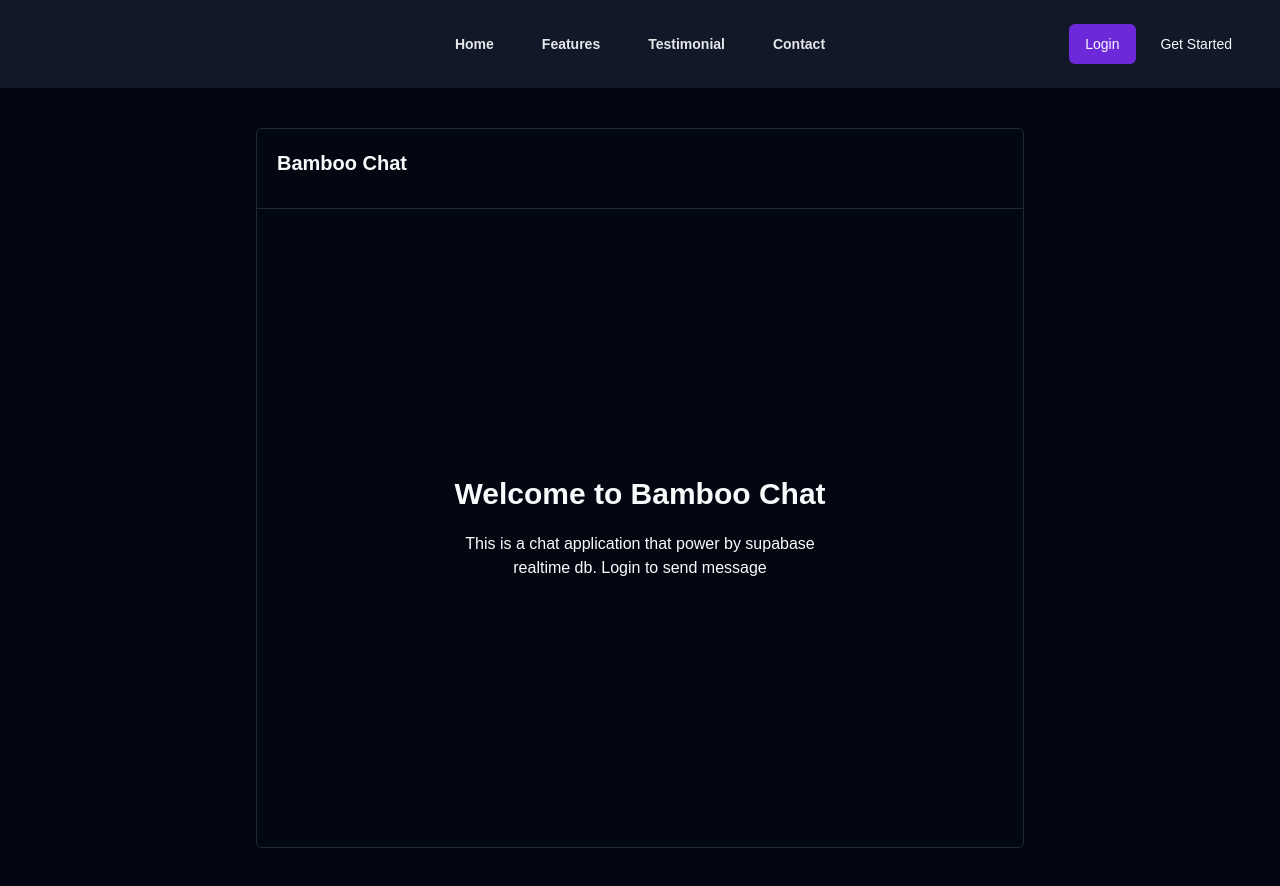
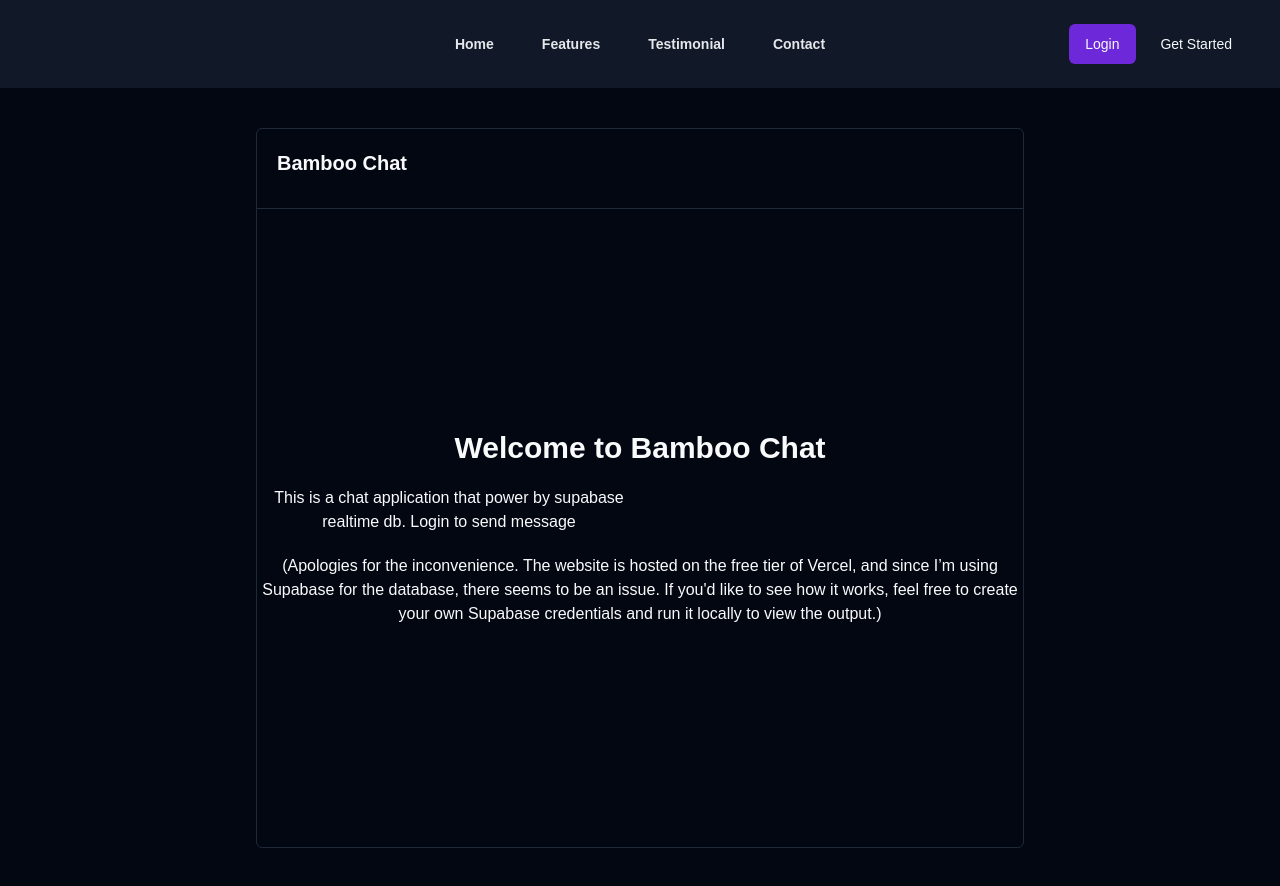
Before and after one commit to Justparthi/Bamboo-Chat, a Next.js app in the folder bamboo/: page /chat in a window 1280 px wide. Built offline with nearby package versions, Linux system fonts and the light colour scheme; no server answers.

Commit message:
Update ChatAbout.tsx

```diff
--- a/bamboo/components/ChatAbout.tsx
+++ b/bamboo/components/ChatAbout.tsx
@@ -9,6 +9,8 @@
 					This is a chat application that power by supabase realtime
 					db. Login to send message
 				</p>
+
+				<p>(Apologies for the inconvenience. The website is hosted on the free tier of Vercel, and since I’m using Supabase for the database, there seems to be an issue. If you'd like to see how it works, feel free to create your own Supabase credentials and run it locally to view the output.)</p>
 			</div>
 		</div>
 	);
```
